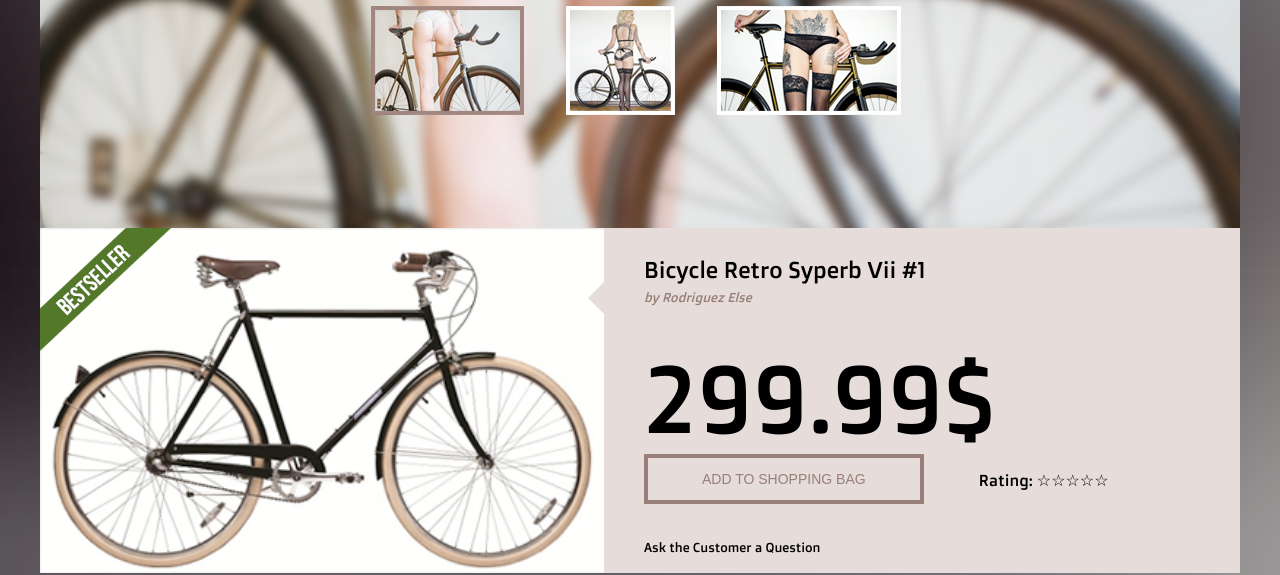
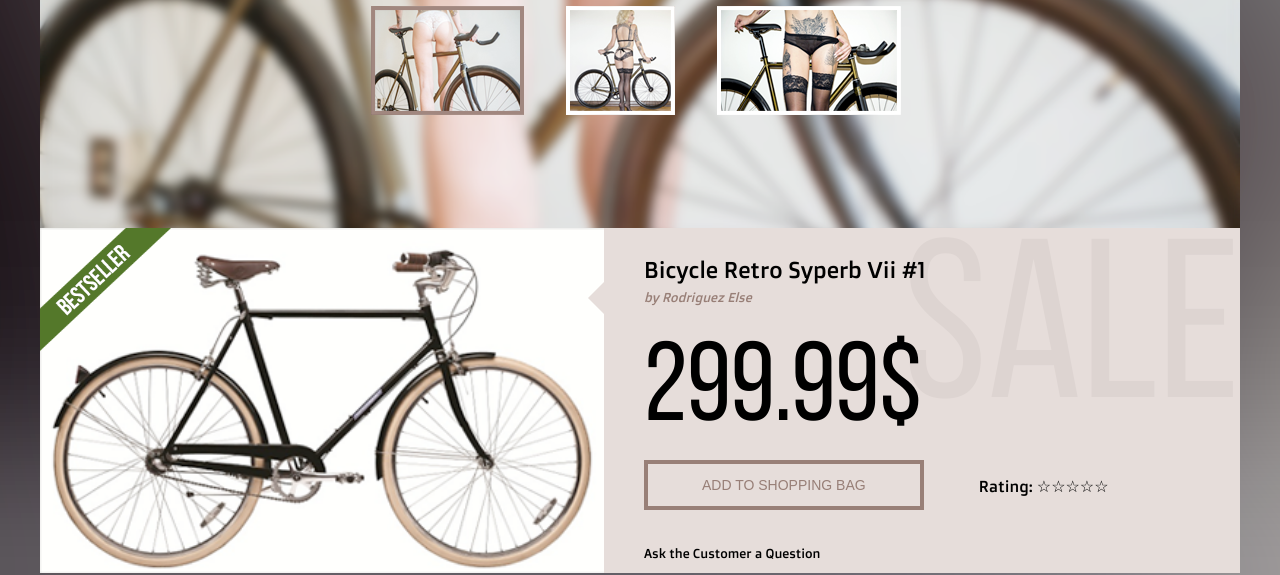
Before and after one commit to tcb1978/bikes-eccomerce, a plain HTML site: page index.html in a window 1280 px wide. Shown: the part 504-1079 px from the top of the page. Drawn offline with nearby package versions, Linux system fonts and the light colour scheme.

Commit message:
add product text style and placement

```diff
--- a/css/style.css
+++ b/css/style.css
@@ -195,6 +195,17 @@ body{
     position: relative;
 }
 
+#product_background_text {
+    font-size: 226px;
+    color: #ddd4d1;
+    display: inline-block;
+    position: absolute;
+    top: 0;
+    right: 0;
+    font-family: BebasNeue;
+    z-index: 1;
+}
+
 .arrow-left {
     width: 0;
     height: 0;
@@ -209,18 +220,25 @@ body{
 #product-detail-header {
     font-size: 23px;
     padding: 20px 0 10px 0;
+    position: relative;
+    z-index: 2;
 }
 
 .product-seller-name {
     font-size: 13px;
     font-style: italic;
     color: #987f77;
-    padding: 0 0 45px;
+    padding: 0 0 32px;
+    position: relative;
+    z-index: 2;
 }
 
 #product-price-tag {
-    font-size: 95px;
-    padding: 0 0 10px 0;
+    font-size: 112px;
+    padding: 0 0 12px 0;
+    font-family: BebasNeue;
+    position: relative;
+    z-index: 2;
 }
 
 .rating {
@@ -257,11 +275,11 @@ body{
 
 /*  STOP/START SLIDER   */
 
-#slider          { background: white url(../images/slider-bg.jpg); height: 227px; overflow: hidden;
+#slider          { background: white url(); height: 227px; overflow: hidden;
                    position: relative; margin: 50px 0; }
 #mover           { width: 2880px; position: relative; }
 .slide           { padding: 40px 30px; width: 900px; float: left; position: relative; }
-.slide h1        { font-family: Helvetica, Sans-Serif; font-size: 30px; letter-spacing: -1px;
+.slide h1        { font-size: 30px; letter-spacing: -1px;
                    color: #ac0000; }
 .slide p         { color: #999; font-size: 12px; line-height: 22px; width: 300px; }
 .slide img       { position: absolute; top: 20px; left: 400px; }
--- a/index.html
+++ b/index.html
@@ -42,7 +42,7 @@
                     <div class="arrow-left"></div>
                     <h4 id="product-detail-header">Bicycle Retro Syperb Vii #1</h4>
                     <p class="product-seller-name">by Rodriguez Else</p>
-
+                    <span id="product_background_text">SALE</span>
                     <p id="product-price-tag">299.99$</p>
                     <div class="clearfix">
                         <button type="button">ADD TO SHOPPING BAG</button>
@@ -51,9 +51,16 @@
                         </div>
                     </div>
                     <a href="#">Ask the Customer a Question</a>
-
                 </div>
-
+            </section>
+            <section id="product-scroll">
+                <div id="slider">
+                    <div id="mover">
+                        <div id="slide-1" class="slide">
+                            <a href="#"><img src="" alt="" /></a>
+                        </div>
+                    </div>
+                </div>
                 </section>
             </div>
         </div>
```
Lines whose indentation alone changed are shown as unchanged.
